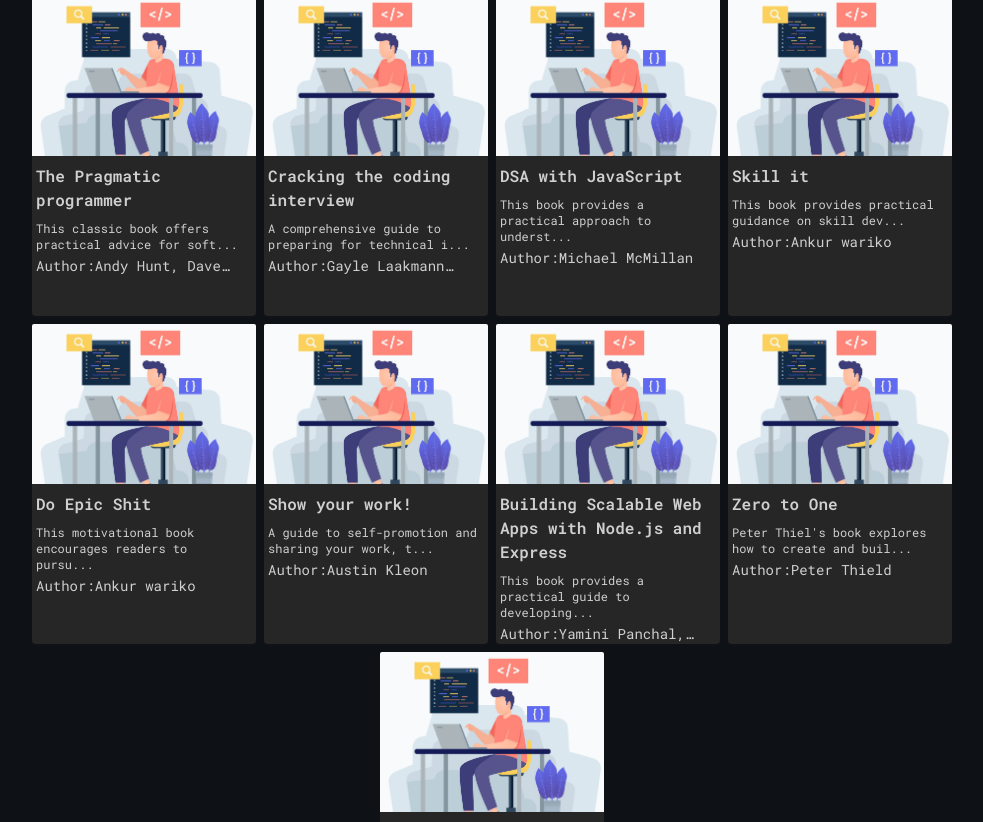
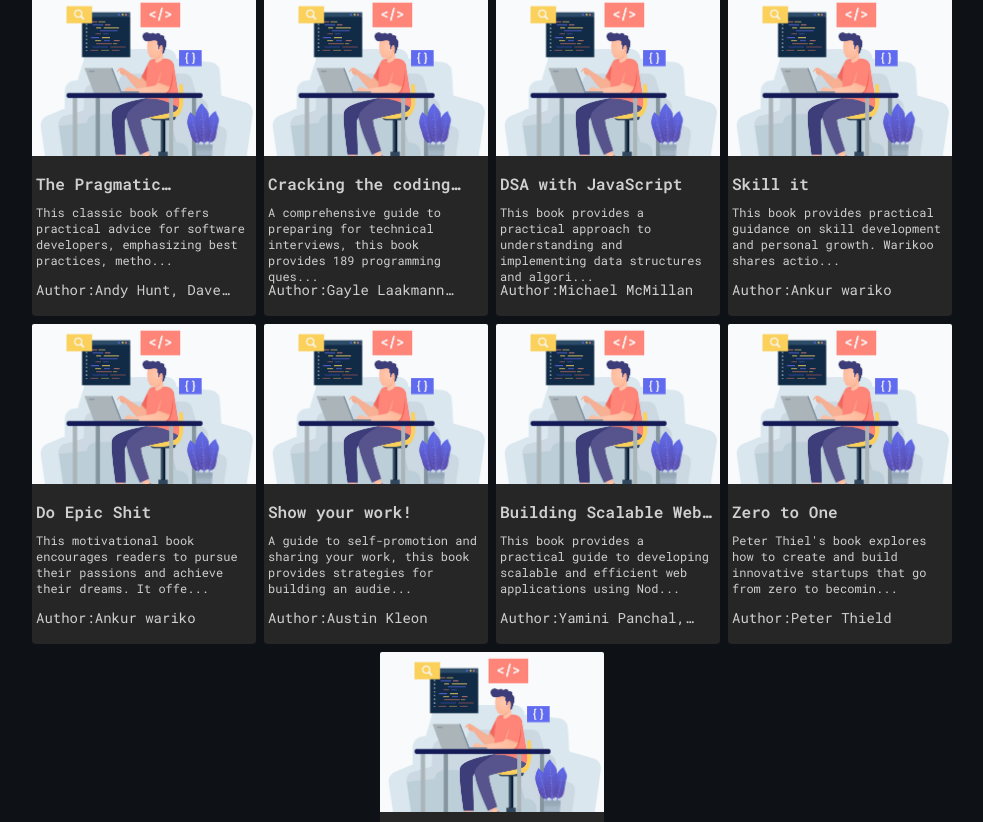
Before and after one commit to MTouthang/mang-dev, a React (Vite) app: page / in a window 1280 px wide. Shown: the part 3818-4640 px from the top of the page, without its empty margins (148-1131 px from the left). Built offline with nearby package versions, Linux system fonts and the light colour scheme; the HTML template or start-up script is replaced by a standard one.

Commit message:
feat: hover effect

```diff
--- a/src/Component/Reading.jsx
+++ b/src/Component/Reading.jsx
@@ -15,19 +15,21 @@
           return (
             <div
               key={index}
-              className="rounded h-80 w-56 bg-[#262626] hover:bg-[#2c2c2c]"
+              className="rounded h-80 w-56 bg-[#262626] hover:bg-[#2c2c2c] group"
             >
-              <div className="w-full h-40 ">
+              <div className="w-full h-40 overflow-hidden">
                 <img
                   src={me}
                   alt="me"
-                  className="object-cover w-full h-full rounded-t-sm"
+                  className="object-cover w-full h-full transition rounded-t-sm group-hover:scale-125"
                 />
               </div>
-              <div className="p-1 text-[#D0D0D0]">
-                <h3 className="py-1 font-semibold"> {item.name} </h3>
-                <p className="py-1 text-xs">
-                  {item?.description?.slice(0, 50)}...
+              <div className="p-1 text-[rgb(208,208,208)] group-hover:text-primary-textHightLight">
+                <h3 className="py-1 mt-2 font-semibold line-clamp-1">
+                  {item.name}
+                </h3>
+                <p className="h-20 py-1 text-xs">
+                  {item?.description?.slice(0, 100)}...
                 </p>
                 <p className="text-sm line-clamp-1"> Author:{item?.author}</p>
               </div>
```
Also changed, not shown: src/assets/pragmatic-programmar.jpg (added).
